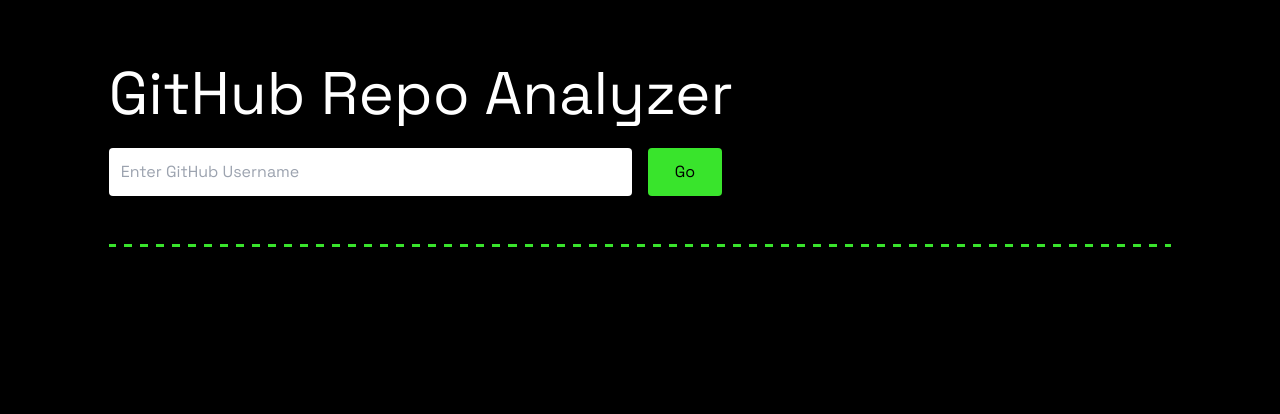
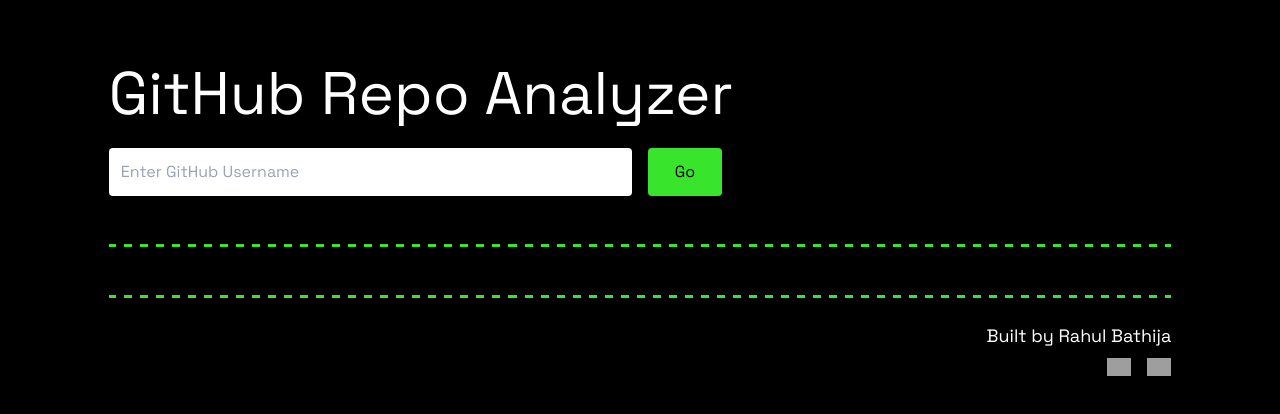
Before and after one commit to rahulbathijaa/Github-Repo-Analyzer, a Next.js app in the folder frontend/: page / in a window 1280 px wide. Shown: the top 414 px of the page. Built offline with nearby package versions, Linux system fonts and the light colour scheme; grey boxes are pictures that could not be loaded.

Commit message:
improved heatmap legend

```diff
--- a/frontend/app/page.tsx
+++ b/frontend/app/page.tsx
@@ -5,6 +5,7 @@ import UserProfileComponent from '../components/UserProfile';
 import RepoAnalysisComponent from '../components/RepoAnalysis';
 import LanguageHeatmap from '../components/LanguageHeatmap';
 import { UserProfile, RepoAnalysis } from '../types';
+import Image from 'next/image';
 
 interface HeatmapData {
   language: string;
@@ -86,7 +87,7 @@ export default function Home() {
 
   return (
     <div
-      className="pt-16"
+      className="pt-16 pb-8"
       style={{
         backgroundColor: 'black',
         color: 'white',
@@ -178,11 +179,39 @@ export default function Home() {
           )}
 
           {heatmapData.length > 0 && (
-            <div style={{ marginTop: '20px' }}>
-              <h2>Language Usage Over Time (Based on Commit Sizes)</h2>
+            <div style={{ marginTop: '24px' }}>
+              <h2 style={{ fontSize: '2em' }}>Language Usage Over Time (Based on Commit Sizes)</h2>
               <LanguageHeatmap data={heatmapData} />
             </div>
           )}
+
+          {/* New mini footer section */}
+          <div
+            style={{
+              borderTop: '2px dashed #39E42C',
+              marginTop: '48px',
+              paddingTop: '24px',
+              gridColumn: '1 / -1',
+              borderTopStyle: 'dashed',
+              borderTopWidth: '3px',
+              borderTopColor: '#39E42C',
+              borderImage: 'repeating-linear-gradient(to right, #39E42C, #39E42C 8px, transparent 8px, transparent 16px) 1',
+            }}
+          >
+            <div className="flex justify-end items-center">
+              <div className="text-right">
+                <p className="text-lg mb-2">Built by Rahul Bathija</p>
+                <div className="flex justify-end space-x-4">
+                  <a href="https://twitter.com/yourtwitterhandle" target="_blank" rel="noopener noreferrer">
+                    <Image src="/path/to/twitter-icon.png" alt="Twitter" width={24} height={24} />
+                  </a>
+                  <a href="https://github.com/yourgithubhandle" target="_blank" rel="noopener noreferrer">
+                    <Image src="/path/to/github-icon.png" alt="GitHub" width={24} height={24} />
+                  </a>
+                </div>
+              </div>
+            </div>
+          </div>
         </div>
       </div>
     </div>
--- a/frontend/components/LanguageHeatmap.tsx
+++ b/frontend/components/LanguageHeatmap.tsx
@@ -56,16 +56,16 @@ const LanguageHeatmap: React.FC<Props> = ({ data }) => {
 
   // Assign colors to languages
   const colors = [
-    '#8884d8',
-    '#82ca9d',
-    '#ffc658',
-    '#ff8042',
-    '#8dd1e1',
-    '#a4de6c',
-    '#d0ed57',
-    '#a28fd0',
-    '#f56991',
-    '#d0a57d',
+    '#39E42C',
+    '#FA742F',
+    '#9F5EF9',
+    '#FC57F6',
+    '#70BAFF',
+    '#FCD857',
+    '#FF4040',
+    '#40FFFF',
+    '#5040FF',
+    '#40FFA3',
   ];
 
   const languageColors: { [language: string]: string } = {};
@@ -73,14 +73,34 @@ const LanguageHeatmap: React.FC<Props> = ({ data }) => {
     languageColors[lang] = colors[index % colors.length];
   });
 
+  const CustomLegend = (props: any) => {
+    const { payload } = props;
+    return (
+      <ul style={{ listStyle: 'none', padding: 0, display: 'flex', flexWrap: 'wrap', justifyContent: 'center', marginTop: '24px' }}>
+        {payload.map((entry: any, index: number) => (
+          <li key={`item-${index}`} style={{ display: 'flex', alignItems: 'center', marginRight: '16px', marginBottom: '8px' }}>
+            <div style={{
+              width: '20px',
+              height: '20px',
+              backgroundColor: entry.color,
+              borderRadius: '4px',
+              marginRight: '8px'
+            }} />
+            <span style={{ fontSize: '14px' }}>{entry.value}</span>
+          </li>
+        ))}
+      </ul>
+    );
+  };
+
   return (
     <div style={{ width: '100%', height: 400 }}>
       <ResponsiveContainer>
-        <BarChart data={chartData}>
+        <BarChart data={chartData} margin={{ bottom: 24 }}>
           <XAxis dataKey="year" />
-          <YAxis />
+          {/* <YAxis /> */}
           <Tooltip />
-          <Legend />
+          <Legend content={<CustomLegend />} verticalAlign="bottom" height={36} />
           {languages.map((lang) => (
             <Bar
               key={lang}
```
